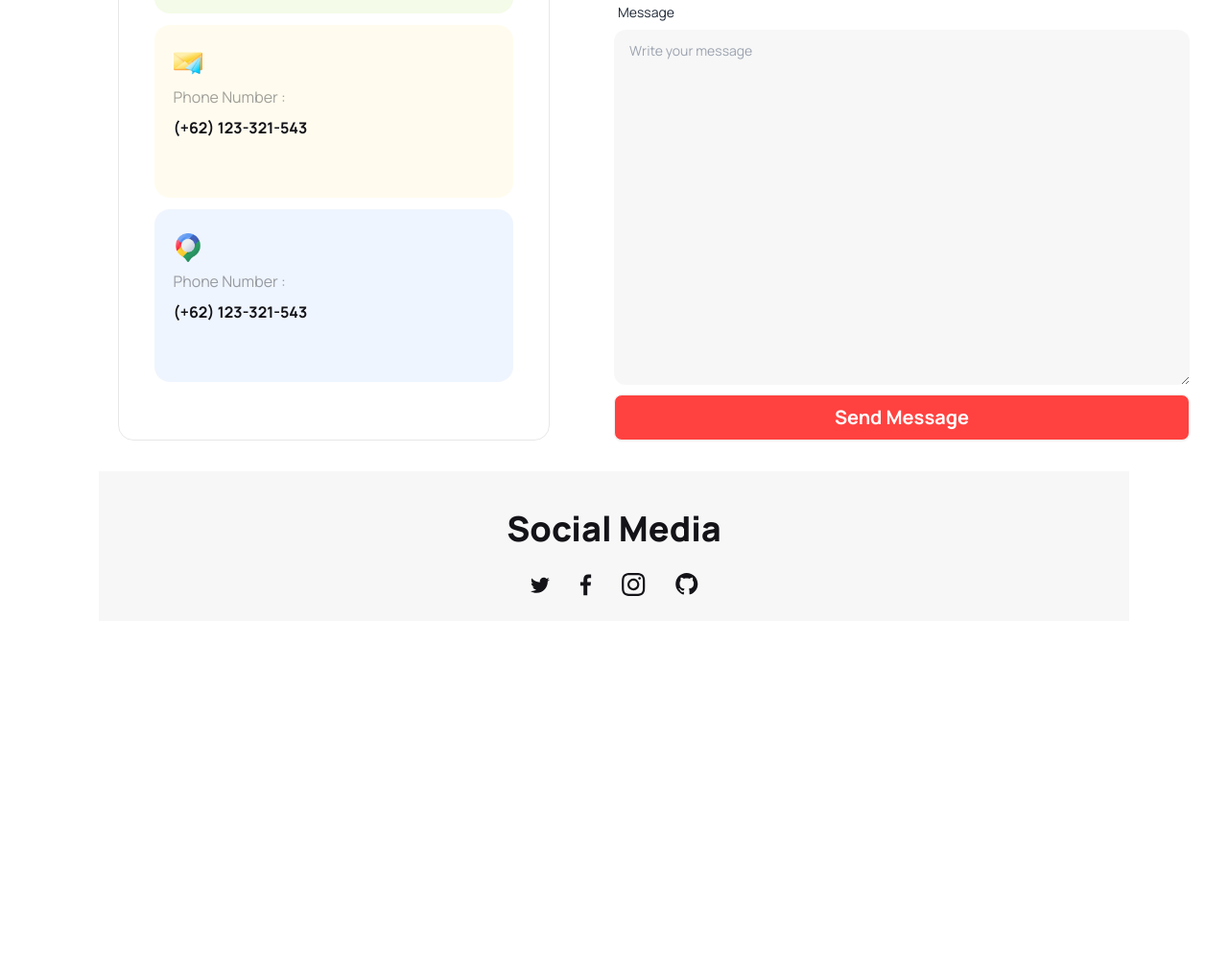
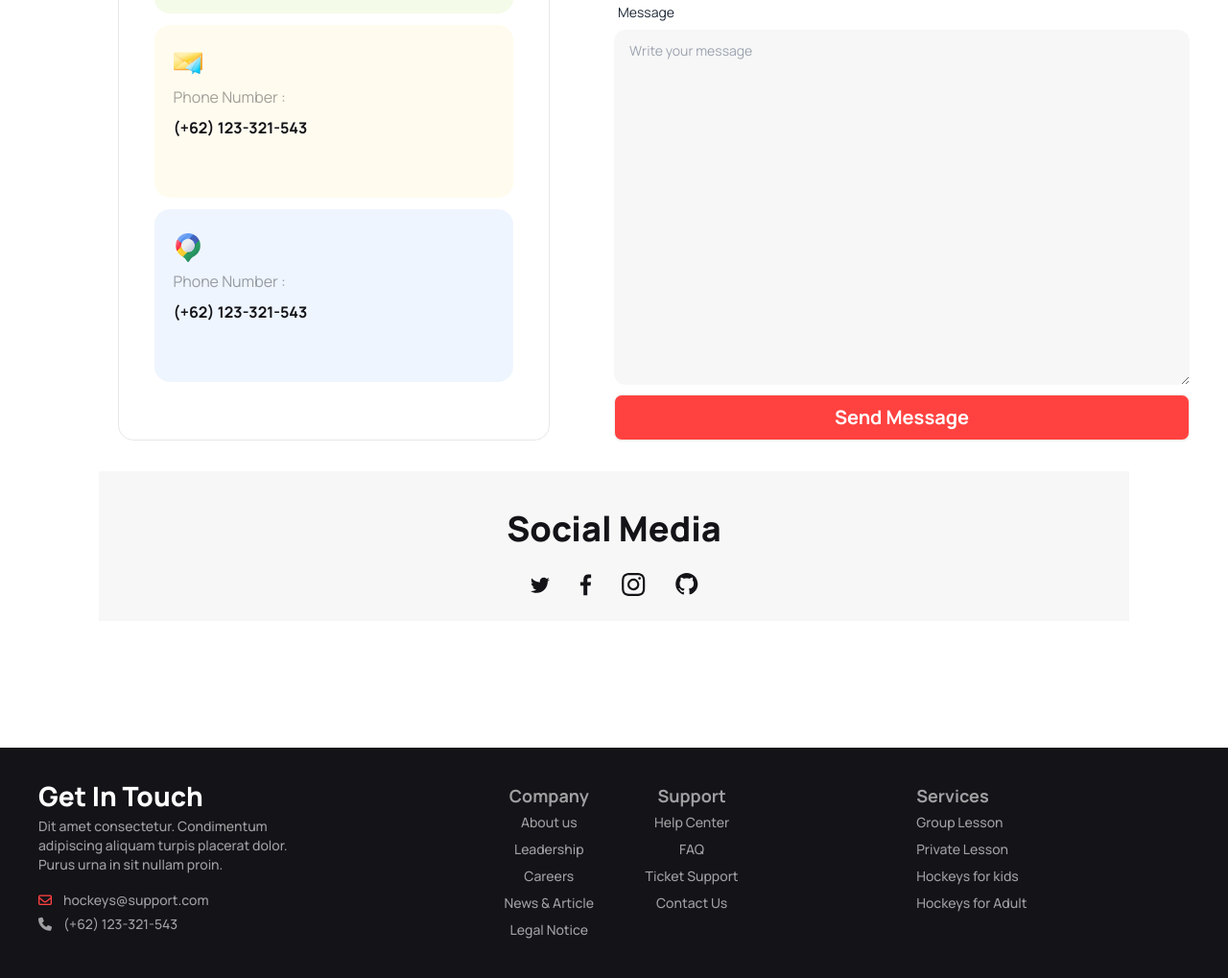
Before and after one commit to AJLife/My-third-assignment, a plain HTML site: page index.html in a window 1280 px wide. Shown: the part 3803-4822 px from the top of the page at 96% size. Before the commit the page ends 4582 px from the top, so only its background shows below. Drawn offline with nearby package versions, Linux system fonts and the light colour scheme.

Commit message:
footer secton added

```diff
--- a/index.html
+++ b/index.html
@@ -556,5 +556,53 @@
        </div>
       </section>
     </main>
-</body>
+    <!-- footer section -->
+
+    <footer class="footer p-10 bg-[#131318] text-[rgba(255,255,255,0.60)]
+     font-medium">
+      <aside>
+        <div class="grid grid-cols-1 ml-[80px] lg:ml-0">
+          <div>
+            <h2 class="text-white font-extrabold text-[28px]">Get In Touch</h2>
+            <p class="lg:w-[300px]  py-3">Dit amet consectetur. Condimentum
+              adipiscing aliquam turpis placerat dolor. Purus urna in sit nullam proin. </p>
+          </div>
+           <div class="flex flex-start py-[5px] items-center gap-3">
+            <i class="fa-regular fa-envelope text-primary-color"></i>
+            <p>hockeys@support.com</p>
+           </div>
+           <div class="flex flex-start items-center gap-3">
+            <i class="fa-solid fa-phone"></i>
+            <p>(+62) 123-321-543</p>
+           </div>
+         </div>
+      </aside>
+     <div class=" grid grid-cols-2 gap-[50px] text-center ml-[80px] lg:ml-0 ">
+      <nav class="grid grid-cols-1 gap-2">
+        <header class="font-bold text-[18px]">Company</header>
+        <a class="link link-hover">About us</a>
+        <a class="link link-hover">Leadership</a>
+        <a class="link link-hover">Careers</a>
+        <a class="link link-hover">News & Article</a>
+        <a class="link link-hover">Legal Notice</a>
+      </nav>
+      <nav class="grid grid-cols-1 gap-2">
+        <header class="font-bold text-[18px]">Support</header>
+        <a class="link link-hover"> Help Center</a>
+        <a class="link link-hover">FAQ</a>
+        <a class="link link-hover">Ticket Support</a>
+        <a class="link link-hover">Contact Us</a>
+      </nav>
+     </div>
+      <nav class=" ml-[35%] lg:ml-0">
+        <header class="font-bold text-[18px]">Services</header>
+        <a class="link link-hover">Group Lesson</a>
+        <a class="link link-hover">Private Lesson</a>
+        <a class="link link-hover">Hockeys for kids</a>
+        <a class="link link-hover">Hockeys for Adult</a>
+
+      </nav>
+    </footer>
+    <div>
+  </body>
 </html>
```
